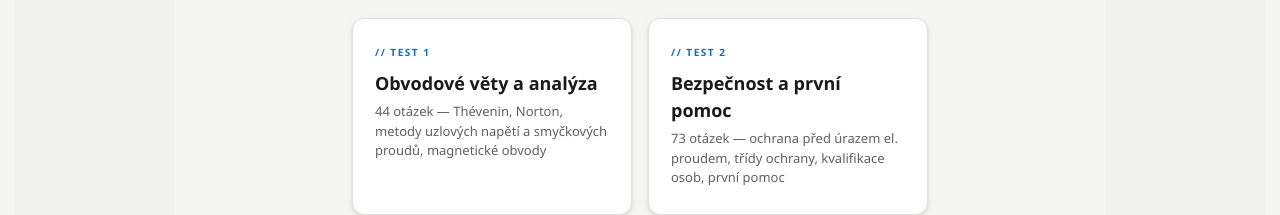
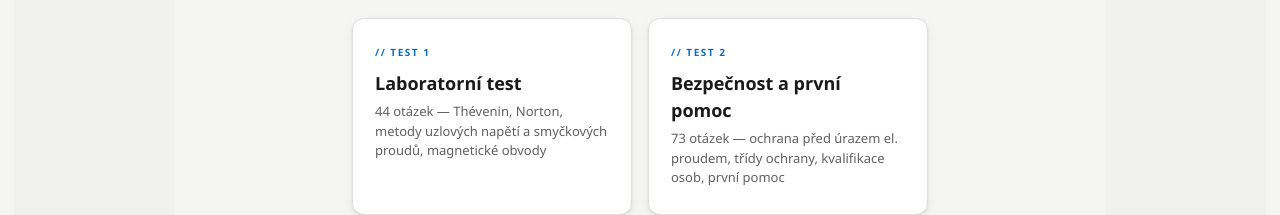
Before and after one commit to standa9966-cmyk/fektdrill, a plain HTML site: page el1.html in a window 1280 px wide. Shown: the part 324-539 px from the top of the page. Drawn offline with Linux system fonts and the light colour scheme.

Commit message:
repared EL1

```diff
--- a/el1.html
+++ b/el1.html
@@ -103,7 +103,7 @@ h1{font-size:clamp(38px,6vw,60px);font-weight:900;line-height:.95;letter-spacing
     <div class="cards" id="testCards">
       <a class="card" href="#" onclick="startTest('t1');return false;">
         <div class="card-tag">// Test 1</div>
-        <div class="card-name">Obvodové věty a analýza</div>
+        <div class="card-name">Laboratorní test</div>
         <div class="card-desc" id="t1Desc">otázek — Thévenin, Norton, metody uzlových napětí a smyčkových proudů, magnetické obvody</div>
         <div class="arrow">→</div>
       </a>
```
